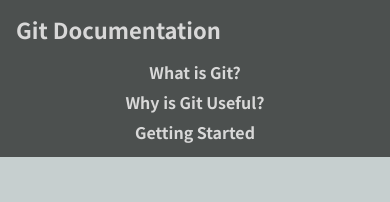
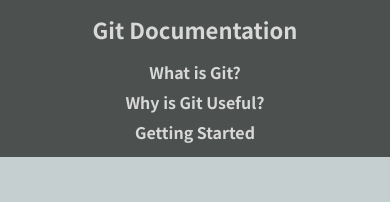
Before and after one commit to ammartin8/technical-doc-page, a plain HTML site: page index.html in a window 390 px wide. Shown: the part 115-317 px from the top of the page. Drawn offline with Linux system fonts and the light colour scheme.

Commit message:
Fixed alignment of sidebar title to center for small screens

```diff
--- a/css/index.css
+++ b/css/index.css
@@ -108,6 +108,11 @@
 
 ul.sidebar-list a {
     margin: .2em 0;
+}
+
+#navbar {
+    display: flex;
+    flex-direction: column;
 }
 
 header.sidebar-title {
--- a/index.html
+++ b/index.html
@@ -454,7 +454,7 @@
                             src="./images/brand_logo.svg" alt="Personal Development Logo" class="brand-logo"></a>
                 </div>
                 <div class="foot-sub2">
-                    <a href="#what_is_git"><img src="images/chevron_up.png"
+                    <a href="#What_is_Git?"><img src="images/chevron_up.png"
                             alt="Icon showing chevron or arrow pointing up to get to top of page"></a>
                 </div>
             </div>
```
